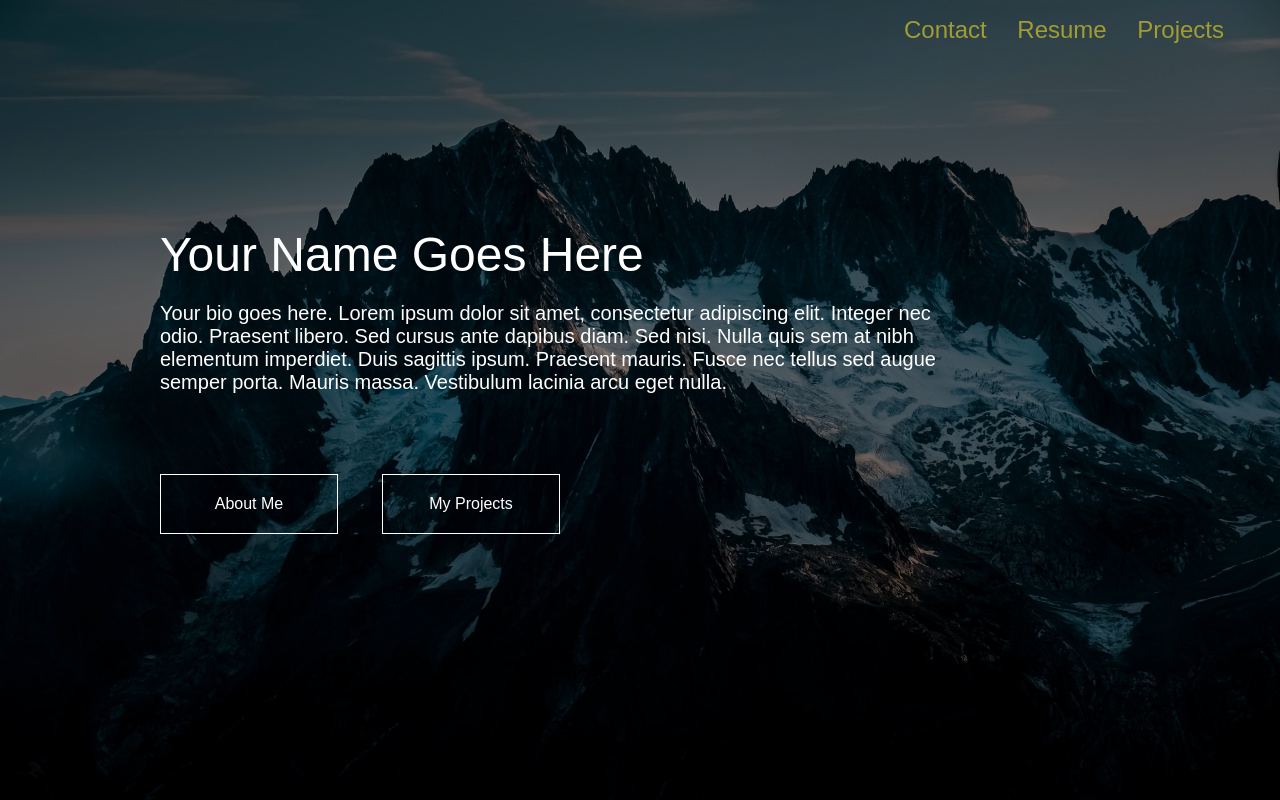
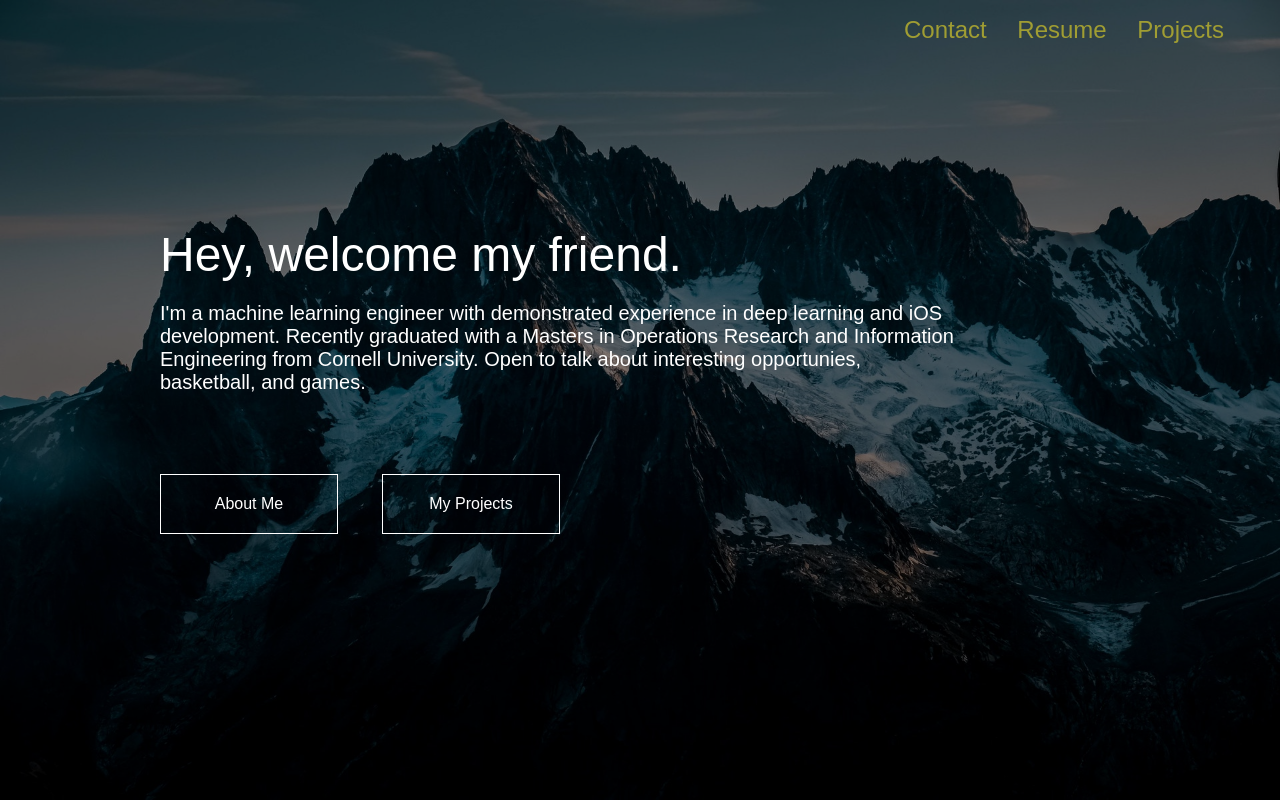
Before and after one commit to aaxzheng/bw-portfolio, a React (Create React App) app: page / in a window 1280 px wide. Built offline with nearby package versions, Linux system fonts and the light colour scheme.

Commit message:
updated bio and header

```diff
--- a/src/pages/main.jsx
+++ b/src/pages/main.jsx
@@ -15,12 +15,12 @@ class Main extends React.Component {
                 <div className="wrapper">
                     <div className="main-info">
                         <div className="main-name">
-                            Your Name Goes Here
+                            Hey, welcome my friend.
                         </div>
                         <div className="main-bio">
-                        Your bio goes here. Lorem ipsum dolor sit amet, consectetur adipiscing elit.
-                        Integer nec odio. Praesent libero. Sed cursus ante dapibus diam. Sed nisi. Nulla quis sem at nibh elementum imperdiet.
-                        Duis sagittis ipsum. Praesent mauris. Fusce nec tellus sed augue semper porta. Mauris massa. Vestibulum lacinia arcu eget nulla.
+                            I'm a machine learning engineer with demonstrated experience in deep learning and iOS development.
+                            Recently graduated with a Masters in Operations Research and Information Engineering from Cornell University.
+                            Open to talk about interesting opportunies, basketball, and games.
                         </div>
                         <div className="main-btns">
                             <Link className="main-btn-link" to="/contact"><div className="main-btn"> About Me </div></Link>
```
Also changed, not shown: 1 other file (tests, documents, lock files or other folders).
